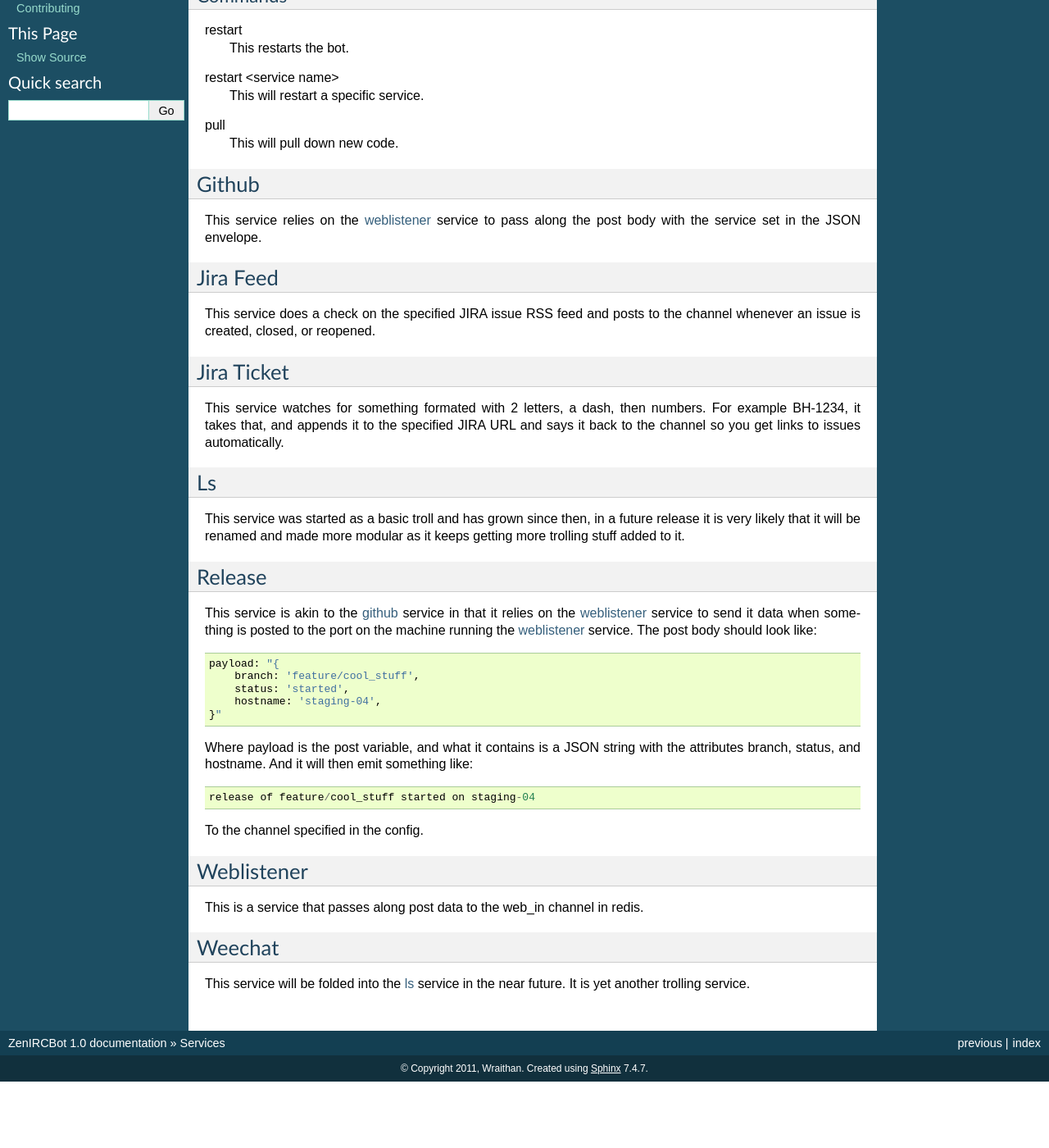
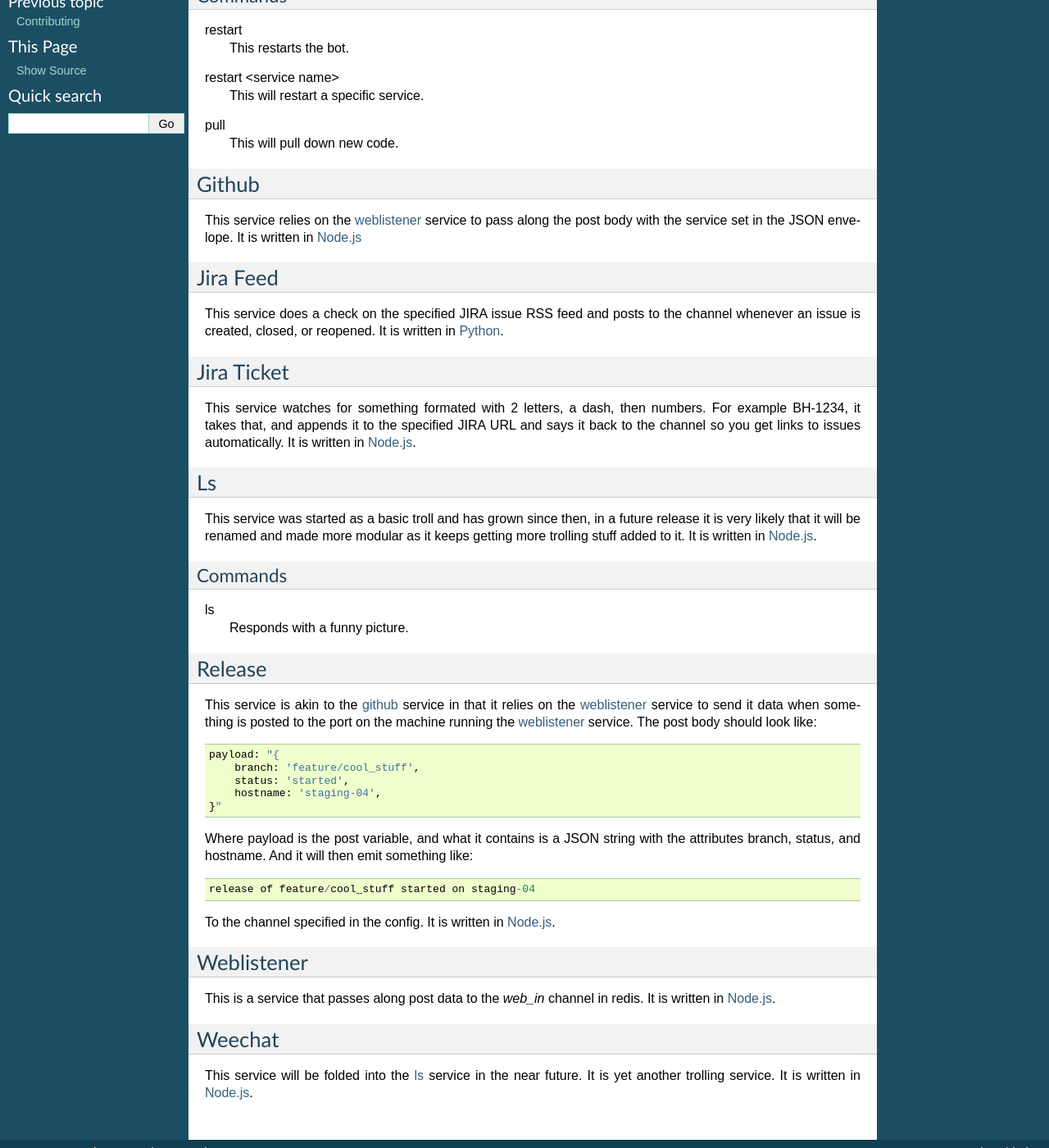
Before and after one commit to zenirc/zenircbot, a Sphinx documentation site: the page built from docs/services.rst, in a window 1280 px wide and 1400 px high, scrolled down 269 px. Shown: the whole window at 82% size. Built offline with Sphinx 7.4.7, drawn with Linux system fonts in a browser that asks for light colours; before the commit the page ends 1588 px from its top, so only the background shows below that.

Commit message:
adding service language for #30

```diff
--- a/docs/services.rst
+++ b/docs/services.rst
@@ -32,7 +30,7 @@
 .. _github:
 
 This service relies on the weblistener_ service to pass along the post
-body with the service set in the JSON envelope.
+body with the service set in the JSON envelope. It is written in `Node.js`_
 
 Jira Feed
 ---------
@@ -41,7 +39,7 @@
 
 This service does a check on the specified JIRA issue RSS feed and
 posts to the channel whenever an issue is created, closed, or
-reopened.
+reopened. It is written in `Python`_.
 
 Jira Ticket
 -----------
@@ -51,7 +49,7 @@
 This service watches for something formated with 2 letters, a dash,
 then numbers. For example BH-1234, it takes that, and appends it to
 the specified JIRA URL and says it back to the channel so you get
-links to issues automatically.
+links to issues automatically. It is written in `Node.js`_.
 
 Ls
 --
@@ -60,7 +58,14 @@
 
 This service was started as a basic troll and has grown since then, in
 a future release it is very likely that it will be renamed and made
-more modular as it keeps getting more trolling stuff added to it.
+more modular as it keeps getting more trolling stuff added to it. It
+is written in `Node.js`_.
+
+Commands
+~~~~~~~~
+
+ls
+    Responds with a funny picture.
 
 Release
 -------
@@ -85,15 +90,15 @@
 
     release of feature/cool_stuff started on staging-04
 
-To the channel specified in the config.
+To the channel specified in the config. It is written in `Node.js`_.
 
 Weblistener
 -----------
 
 .. _weblistener:
 
-This is a service that passes along post data to the web_in channel in
-redis.
+This is a service that passes along post data to the `web_in` channel in
+redis. It is written in `Node.js`_.
 
 Weechat
 -------
@@ -101,4 +106,7 @@
 .. _weechat:
 
 This service will be folded into the ls_ service in the near
-future. It is yet another trolling service.
+future. It is yet another trolling service. It is written in `Node.js`_.
+
+.. _`Node.js`: http://nodejs.com/
+.. _`Python`: http://python.org/
```
Also changed, not shown: other parts of docs/services.rst (+0 -2 lines).
